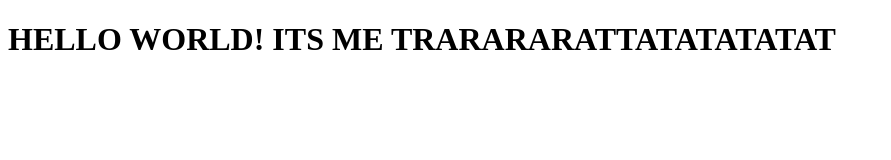
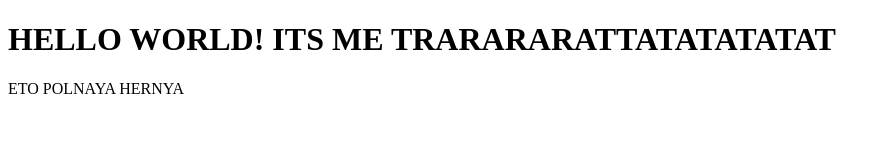
Before and after one commit to Shpilmanovich/testoviy, a plain HTML site: page index.html in a window 1280 px wide. Shown: the whole page, without its empty margins (0-891 px from the left). Drawn offline with Linux system fonts and the light colour scheme.

Commit message:
добавил инфы в тело документа

```diff
--- a/index.html
+++ b/index.html
@@ -5,6 +5,10 @@
         HELLO WORLD!
         ITS ME
         TRARARARATTATATATATAT
+
     </h1>
+    <p>
+        ETO POLNAYA HERNYA
+    </p>
 </body>
 </html>
```
